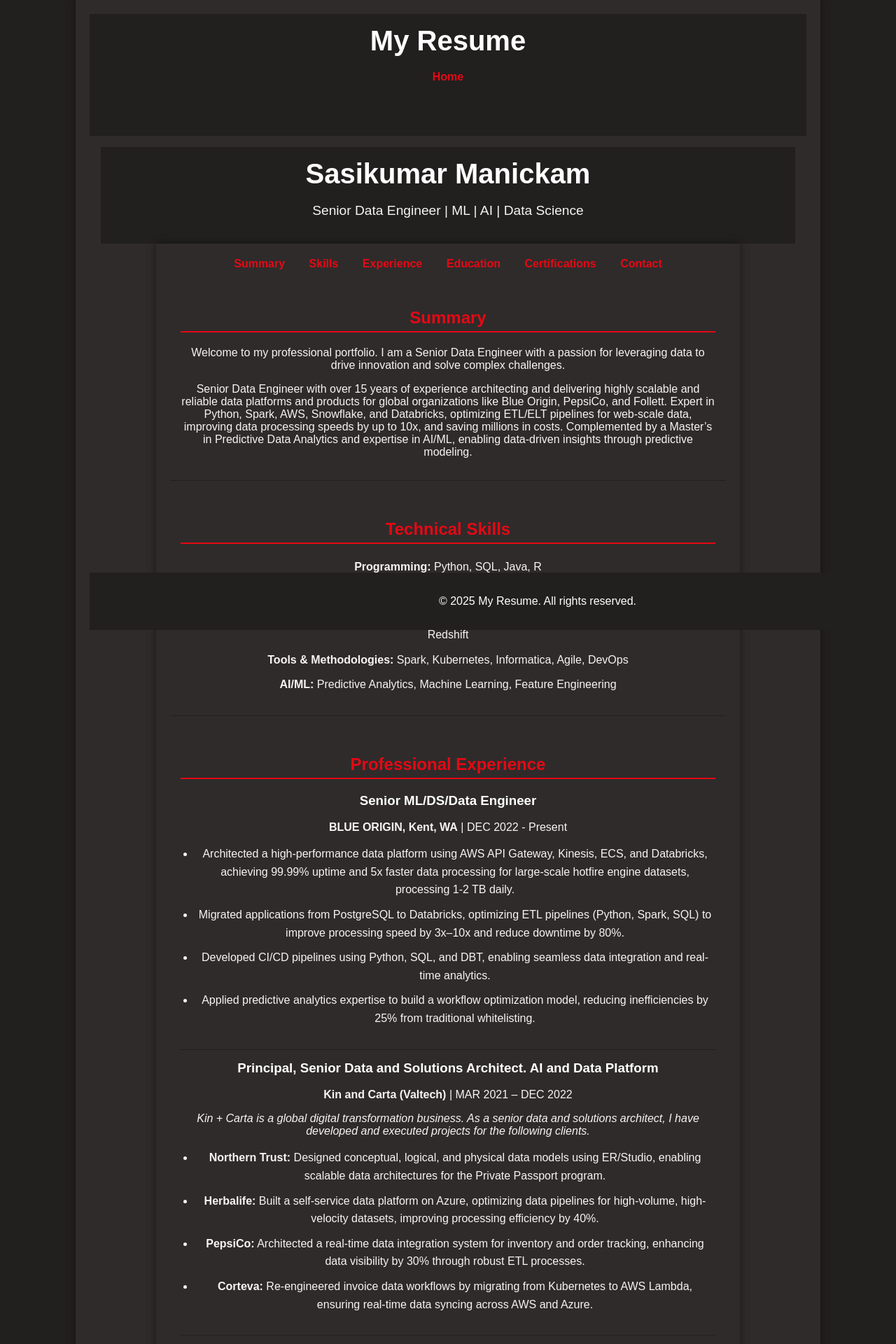
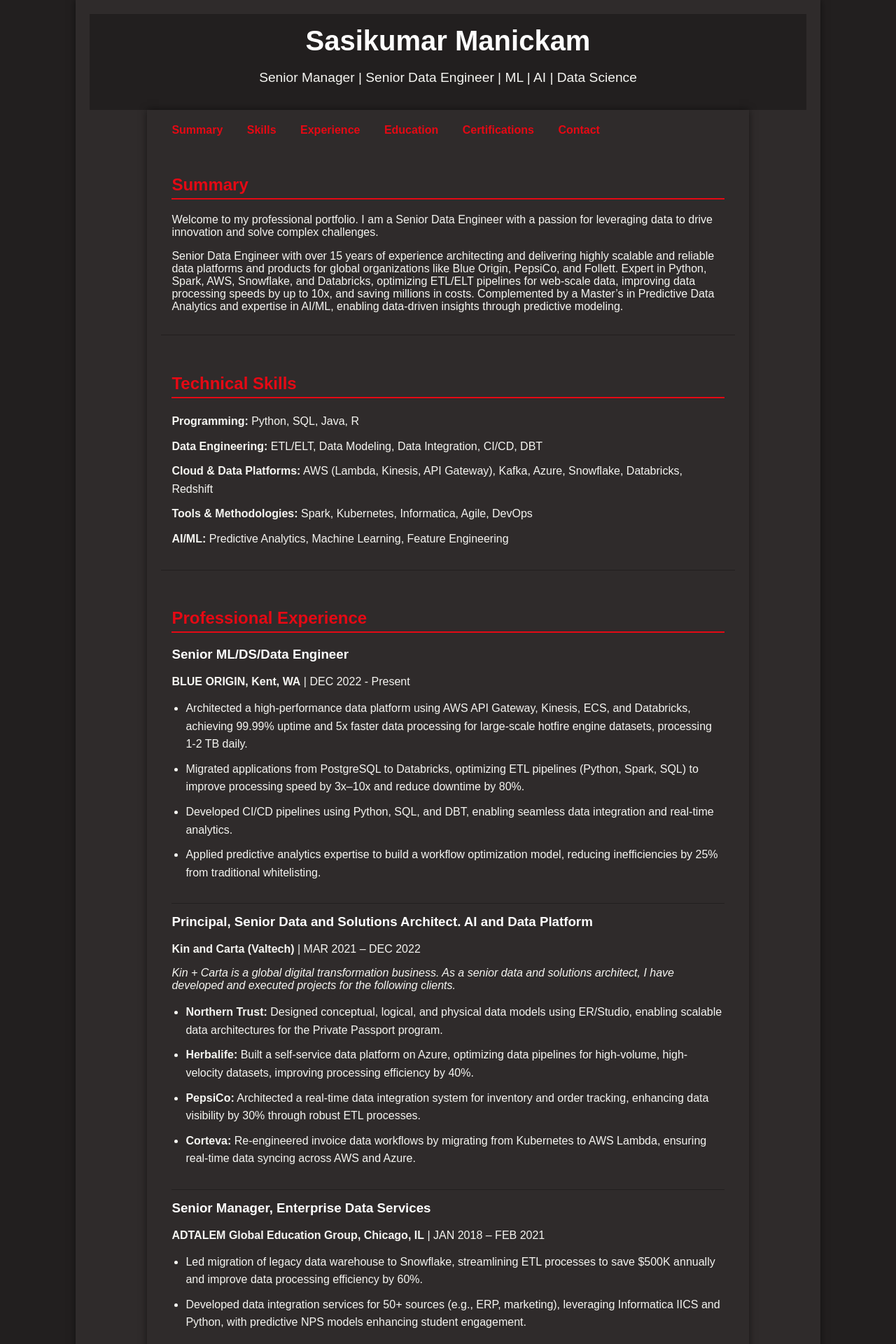
Before and after one commit to msasikumar/msasikumar.github.io, a Jekyll site: the page built from index.md, in a window 1280 px wide. Shown: the top 1920 px of the page at 70% size. Built offline with Jekyll 4.4.1, drawn with Linux system fonts in a browser that asks for light colours; some of the changed text lies outside the part shown.

Commit message:
Refactor layout and styles: simplify default layout structure, adjust text alignment in main and nav, and update personal title in index.md

```diff
--- a/_layouts/default.html
+++ b/_layouts/default.html
@@ -8,24 +8,7 @@
   </head>
   <body>
     <div class="container">
-      <header>
-        <h1>{{ site.title }}</h1>
-        <nav>
-          <ul>
-            {% for page in site.pages %}
-              <li><a href="{{ page.url }}">{{ page.title }}</a></li>
-            {% endfor %}
-          </ul>
-        </nav>
-      </header>
-
-      <main>
-        {{ content }}
-      </main>
-
-      <footer>
-        <p>&copy; {{ site.time | date: "%Y" }} {{ site.title }}. All rights reserved.</p>
-      </footer>
+      {{ content }}
     </div>
     <script src="/assets/js/script.js"></script>
   </body>
--- a/_sass/main.scss
+++ b/_sass/main.scss
@@ -29,7 +29,7 @@ header {
 
 main {
     padding: 1em;
-    text-align: center;
+    text-align: left;
     // Example of using a slightly lighter background for main content area for contrast
     // background-color: lighten($background-color, 5%);
 }
@@ -83,7 +83,7 @@ header p {
 
 /* Navigation */
 nav {
-    text-align: center;
+    text-align: left;
     margin-bottom: 20px;
 }
 
--- a/index.md
+++ b/index.md
@@ -8,7 +8,7 @@ title: Home
 <link rel="stylesheet" href="/assets/css/styles.css">
 <header>
         <h1>Sasikumar Manickam</h1>
-        <p>Senior Data Engineer | ML | AI | Data Science</p>
+        <p>Senior Manager | Senior Data Engineer | ML | AI | Data Science</p>
 </header>
 <div class="container">
 <nav>
@@ -139,9 +139,6 @@ title: Home
                 <li><strong>LinkedIn:</strong> <a href="https://www.linkedin.com/in/sasikumarmanickam" target="_blank">linkedin.com/in/sasikumarmanickam</a></li>
                 <li><strong>GitHub:</strong> <a href="https://github.com/msasikumar" target="_blank">github.com/msasikumar</a></li>
             </ul>
-            <p><strong>I am actively seeking new opportunities and would welcome the chance to discuss how my skills and experience can benefit your organization. Please feel free to reach out via email or connect with me on LinkedIn.</strong></p>
+            <p><strong>Please feel free to reach out via email or connect with me on LinkedIn.</strong></p>
         </section>
     </div>
-    <footer>
-        <p>&copy; 2024 Sasikumar Manickam</p>
-    </footer>
```
